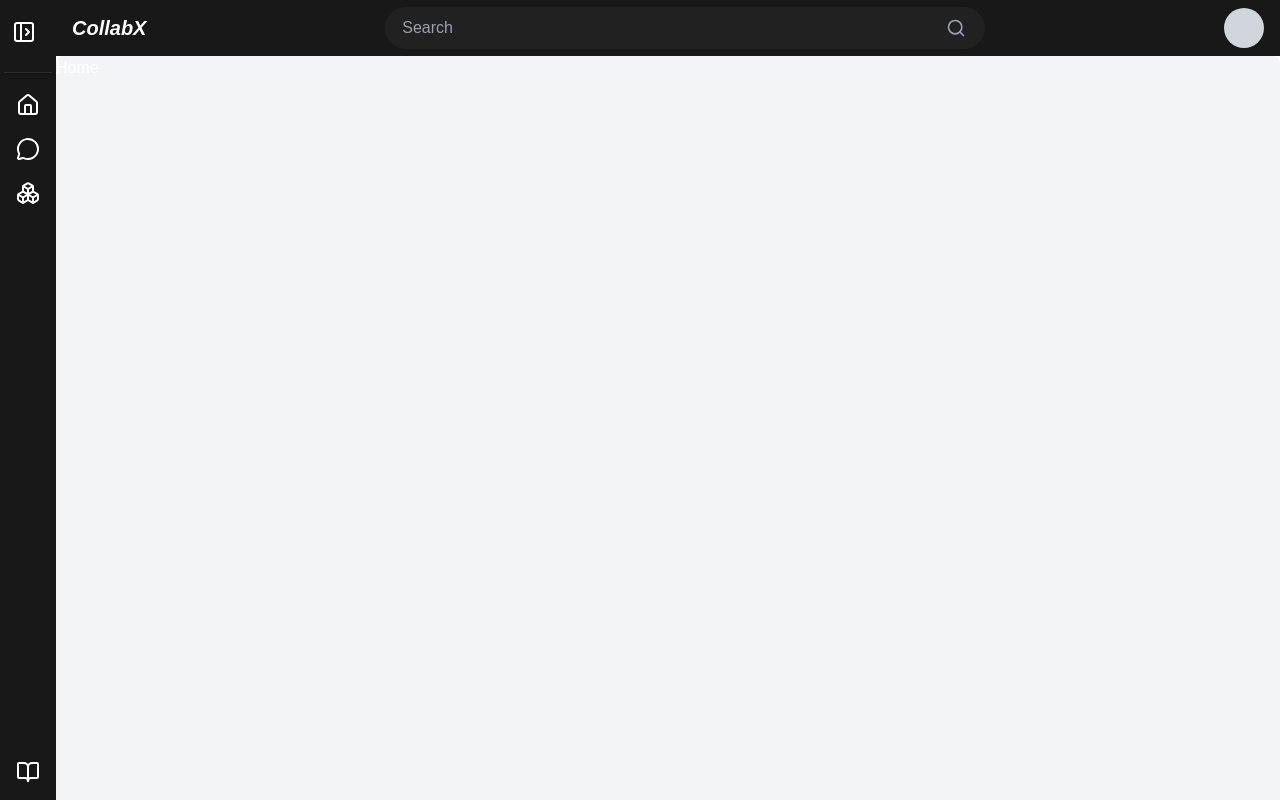
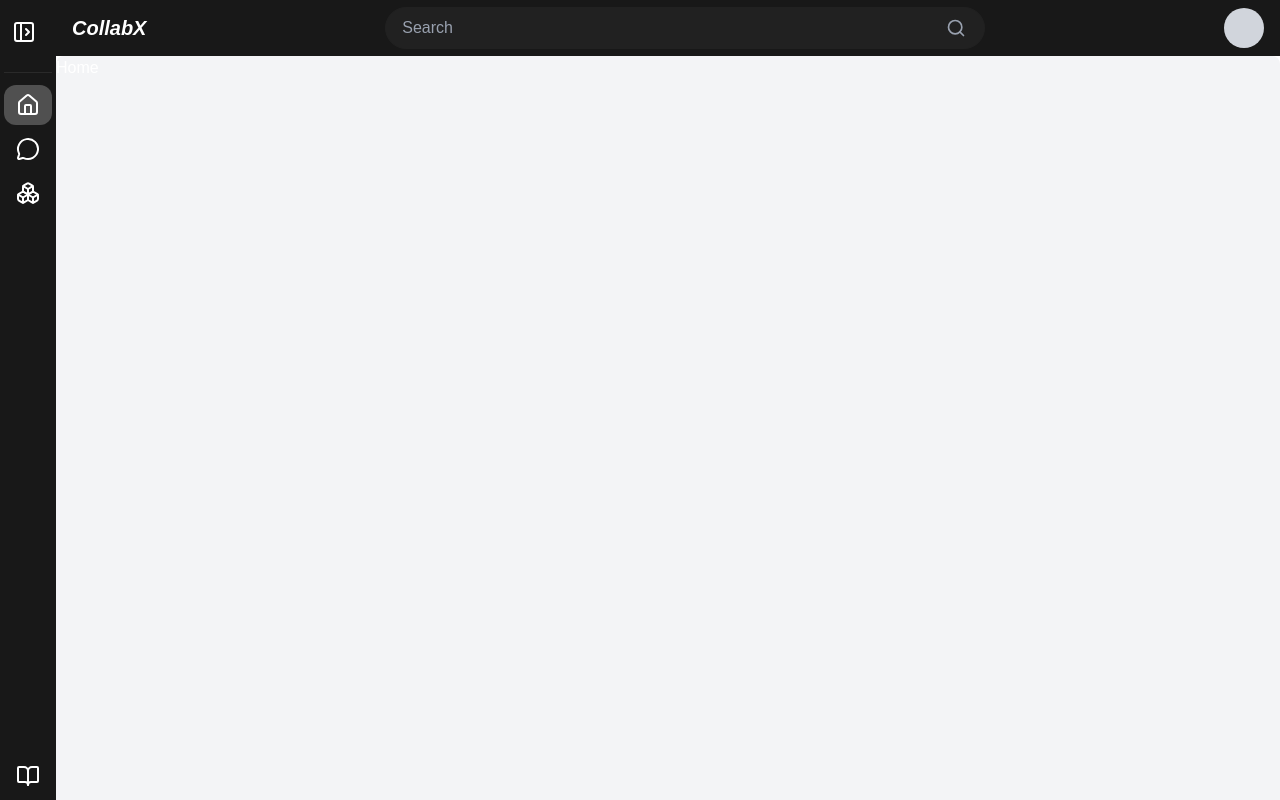
Before and after one commit to siddharthdangi1911/CollabX, a Next.js app: page /dashboard in a window 1280 px wide. Built offline with nearby package versions, Linux system fonts and the light colour scheme.

Commit message:
navbar naivgation animation updated

```diff
--- a/src/components/side_nav_bar.tsx
+++ b/src/components/side_nav_bar.tsx
@@ -8,7 +8,7 @@ import { useNavigation } from "@/context/NavigationContext";
 
 export default function SideNavBar() {
     const [open, setOpen] = useState(false);
-    const { setActive } = useNavigation();
+    const { active, setActive } = useNavigation();
 
     return (
         <div className="relative h-full">
@@ -31,8 +31,11 @@ export default function SideNavBar() {
                     {navItems.map((item) => (
                         <div
                             key={item.label}
-                            onClick={() => setActive(item.label)}
-                            className="flex items-center gap-4 px-3 py-2 rounded-xl hover:bg-[#212121] cursor-pointer">
+                            onClick={() => {
+                                if (active === item.label) return;
+                                setActive(item.label);
+                            }}
+                            className={`flex items-center gap-4 px-3 py-2 rounded-xl ${active === item.label ? "bg-[#505050]" : ""} hover:bg-[#212121] cursor-pointer`}>
                             <item.icon className="w-6 h-6 shrink-0" />
                             <span
                                 className={clsx(
@@ -44,8 +47,11 @@ export default function SideNavBar() {
                         </div>
                     ))}
                     <div
-                        onClick={() => setActive("AboutUs")}
-                        className="mt-auto mb-1 flex items-center gap-4 px-3 py-2 rounded-xl hover:bg-[#212121] cursor-pointer">
+                        onClick={() => {
+                            if (active === "AboutUs") return;
+                            setActive("AboutUs");
+                        }}
+                        className={`mt-auto flex items-center gap-4 px-3 py-2 rounded-xl ${active === "AboutUs" ? "bg-[#353535]" : ""} hover:bg-[#212121] cursor-pointer`}>
                         <BookOpen className="w-6 h-6 shrink-0" />
                         <span
                             className={`transition-opacity whitespace-nowrap ${open ? "opacity-100" : "opacity-0"}`}>
```
